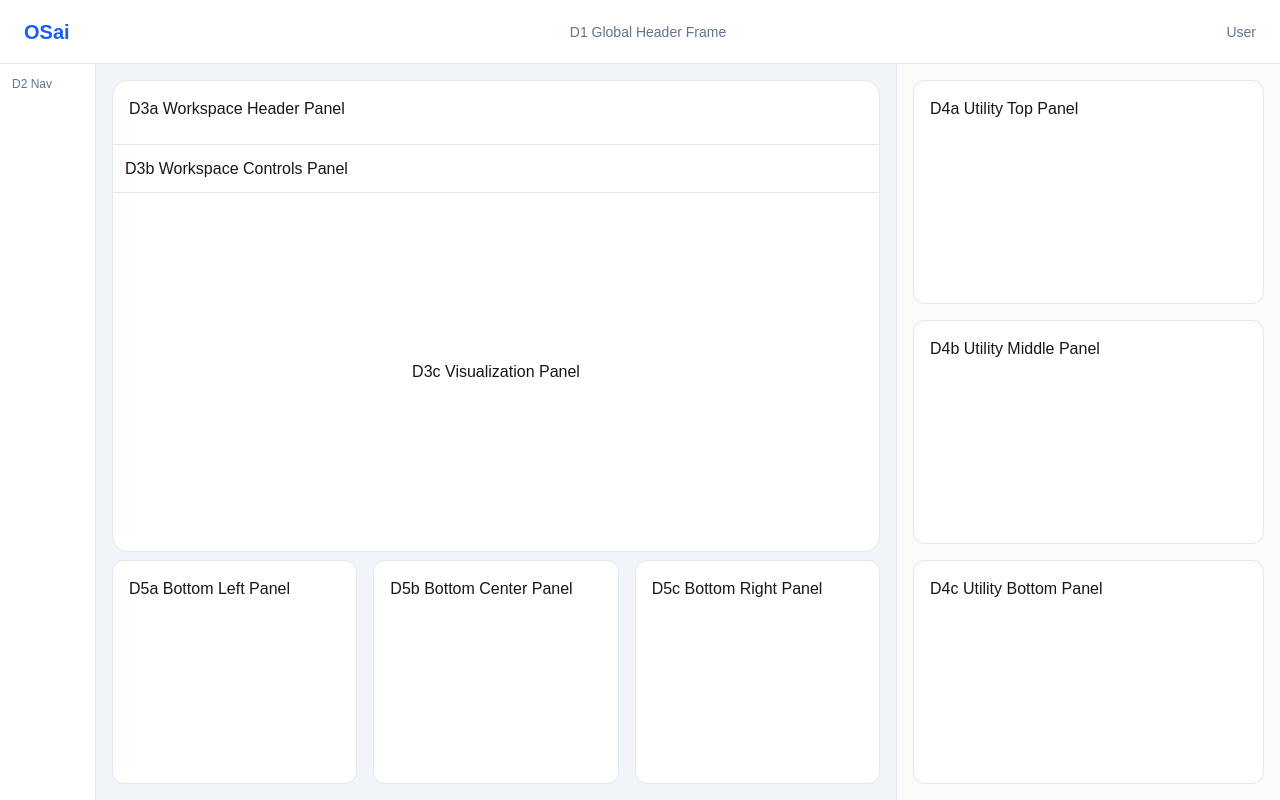
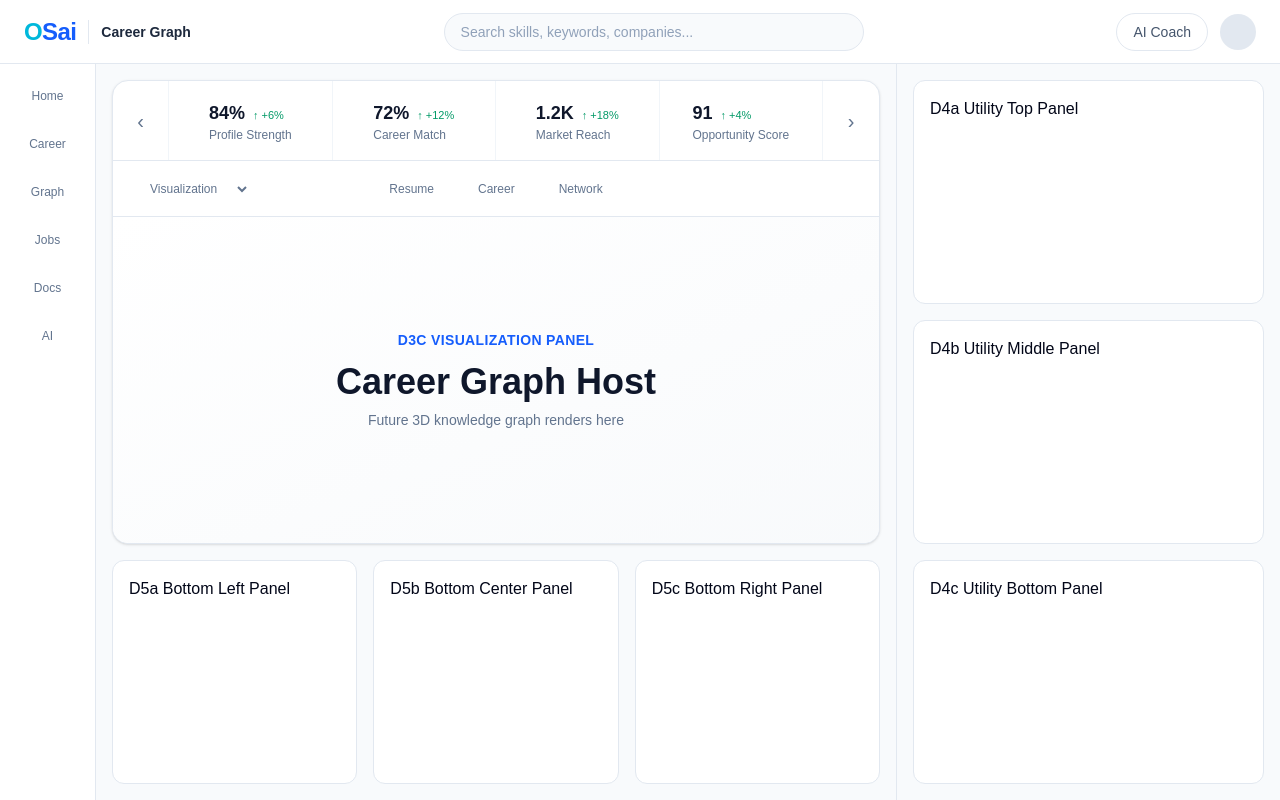
Before and after one commit to OrbitSystemsAi/career-pivot, a Next.js app: page / in a window 1280 px wide. Built offline with nearby package versions, Linux system fonts and the light colour scheme.

Commit message:
Refine workspace header and controls

```diff
--- a/core/shell/AppShell.tsx
+++ b/core/shell/AppShell.tsx
@@ -6,13 +6,13 @@ import D5BottomWorkspaceFrame from "./frames/D5BottomWorkspaceFrame";
 
 export default function AppShell() {
   return (
-    <div className="h-screen w-screen bg-slate-100">
+    <div className="h-screen w-screen overflow-hidden bg-slate-50 text-slate-950">
       <D1GlobalHeaderFrame />
 
       <div className="flex h-[calc(100vh-64px)]">
         <D2NavigationFrame />
 
-        <main className="flex flex-1 flex-col">
+        <main className="flex min-w-0 flex-1 flex-col gap-4 p-4">
           <D3WorkspaceFrame />
           <D5BottomWorkspaceFrame />
         </main>
--- a/core/shell/frames/D1GlobalHeaderFrame.tsx
+++ b/core/shell/frames/D1GlobalHeaderFrame.tsx
@@ -1,9 +1,25 @@
 export default function D1GlobalHeaderFrame() {
   return (
-    <header className="h-16 border-b border-slate-200 bg-white px-6 flex items-center justify-between">
-      <div className="font-semibold text-xl text-blue-600">OSai</div>
-      <div className="text-sm text-slate-500">D1 Global Header Frame</div>
-      <div className="text-sm text-slate-500">User</div>
+    <header className="flex h-16 items-center justify-between border-b border-slate-200 bg-white px-6">
+      <div className="flex items-center gap-3">
+        <div className="text-2xl font-bold tracking-tight">
+          <span className="text-cyan-500">O</span>
+          <span className="text-blue-600">Sai</span>
+        </div>
+        <div className="h-6 w-px bg-slate-200" />
+        <div className="text-sm font-semibold text-slate-800">Career Graph</div>
+      </div>
+
+      <div className="w-[420px] rounded-full border border-slate-200 bg-slate-50 px-4 py-2 text-sm text-slate-400">
+        Search skills, keywords, companies...
+      </div>
+
+      <div className="flex items-center gap-3 text-sm text-slate-600">
+        <button className="rounded-full border border-slate-200 px-4 py-2 font-medium">
+          AI Coach
+        </button>
+        <div className="h-9 w-9 rounded-full bg-slate-200" />
+      </div>
     </header>
   );
 }
--- a/core/shell/frames/D2NavigationFrame.tsx
+++ b/core/shell/frames/D2NavigationFrame.tsx
@@ -1,7 +1,18 @@
+const navItems = ["Home", "Career", "Graph", "Jobs", "Docs", "AI"];
+
 export default function D2NavigationFrame() {
   return (
-    <aside className="w-24 border-r border-slate-200 bg-white p-3">
-      <div className="text-xs text-slate-500">D2 Nav</div>
+    <aside className="w-24 shrink-0 border-r border-slate-200 bg-white p-3">
+      <nav className="flex flex-col gap-2">
+        {navItems.map((item) => (
+          <button
+            key={item}
+            className="rounded-xl px-2 py-3 text-xs font-medium text-slate-500 hover:bg-blue-50 hover:text-blue-600"
+          >
+            {item}
+          </button>
+        ))}
+      </nav>
     </aside>
   );
 }
--- a/core/shell/frames/D3WorkspaceFrame.tsx
+++ b/core/shell/frames/D3WorkspaceFrame.tsx
@@ -4,7 +4,7 @@ import D3VisualizationPanel from "../panels/D3VisualizationPanel";
 
 export default function D3WorkspaceFrame() {
   return (
-    <section className="m-4 mb-2 flex flex-1 flex-col rounded-2xl border border-slate-200 bg-white">
+    <section className="flex min-h-0 flex-1 flex-col overflow-hidden rounded-2xl border border-slate-200 bg-white shadow-sm">
       <D3WorkspaceHeaderPanel />
       <D3WorkspaceControlsPanel />
       <D3VisualizationPanel />
--- a/core/shell/frames/D4UtilityFrame.tsx
+++ b/core/shell/frames/D4UtilityFrame.tsx
@@ -4,7 +4,7 @@ import D4UtilityBottomPanel from "../panels/D4UtilityBottomPanel";
 
 export default function D4UtilityFrame() {
   return (
-    <aside className="w-96 border-l border-slate-200 bg-slate-50 p-4 flex flex-col gap-4">
+    <aside className="flex w-96 shrink-0 flex-col gap-4 border-l border-slate-200 bg-slate-50 p-4">
       <D4UtilityTopPanel />
       <D4UtilityMiddlePanel />
       <D4UtilityBottomPanel />
--- a/core/shell/frames/D5BottomWorkspaceFrame.tsx
+++ b/core/shell/frames/D5BottomWorkspaceFrame.tsx
@@ -4,7 +4,7 @@ import D5BottomRightPanel from "../panels/D5BottomRightPanel";
 
 export default function D5BottomWorkspaceFrame() {
   return (
-    <section className="mx-4 mb-4 grid h-56 grid-cols-3 gap-4">
+    <section className="grid h-56 shrink-0 grid-cols-3 gap-4">
       <D5BottomLeftPanel />
       <D5BottomCenterPanel />
       <D5BottomRightPanel />
--- a/core/shell/panels/D3VisualizationPanel.tsx
+++ b/core/shell/panels/D3VisualizationPanel.tsx
@@ -1,7 +1,17 @@
 export default function D3VisualizationPanel() {
   return (
-    <div className="flex flex-1 items-center justify-center">
-      D3c Visualization Panel
+    <div className="flex flex-1 items-center justify-center bg-gradient-to-br from-white to-slate-50">
+      <div className="text-center">
+        <div className="text-sm font-semibold uppercase tracking-wide text-blue-600">
+          D3c Visualization Panel
+        </div>
+        <div className="mt-3 text-4xl font-bold text-slate-900">
+          Career Graph Host
+        </div>
+        <div className="mt-2 text-sm text-slate-500">
+          Future 3D knowledge graph renders here
+        </div>
+      </div>
     </div>
   );
 }
--- a/core/shell/panels/D3WorkspaceControlsPanel.tsx
+++ b/core/shell/panels/D3WorkspaceControlsPanel.tsx
@@ -1,7 +1,34 @@
+const views = ["Resume", "Career", "Network"];
+
+const viewTypes = [
+  "Visualization",
+  "Graph",
+];
+
 export default function D3WorkspaceControlsPanel() {
   return (
-    <div className="h-12 border-b border-slate-200 p-3">
-      D3b Workspace Controls Panel
+    <div className="relative flex h-14 items-center justify-center border-b border-slate-200">
+
+      <select className="absolute left-4 rounded-xl border border-transparent bg-white px-4 py-3 text-xs font-medium text-slate-500 hover:border-slate-200 hover:bg-blue-50 hover:text-blue-600 focus:border-transparent focus:bg-white focus:outline-none">
+        {viewTypes.map((type) => (
+          <option key={type}>
+            {type}
+          </option>
+        ))}
+      </select>
+
+
+      <div className="flex items-center justify-center gap-3">
+        {views.map((view) => (
+          <button
+            key={view}
+            className="rounded-xl px-4 py-3 text-xs font-medium text-slate-500 hover:bg-blue-50 hover:text-blue-600"
+          >
+            {view}
+          </button>
+        ))}
+      </div>
+
     </div>
   );
 }
--- a/core/shell/panels/D3WorkspaceHeaderPanel.tsx
+++ b/core/shell/panels/D3WorkspaceHeaderPanel.tsx
@@ -1,7 +1,80 @@
+"use client";
+
+import { useState } from "react";
+
+const metricGroups = [
+  [
+    { label: "Profile Strength", value: "84%", delta: "↑ +6%" },
+    { label: "Career Match", value: "72%", delta: "↑ +12%" },
+    { label: "Market Reach", value: "1.2K", delta: "↑ +18%" },
+    { label: "Opportunity Score", value: "91", delta: "↑ +4%" },
+  ],
+  [
+    { label: "Experience", value: "22 yrs", delta: "—" },
+    { label: "Skills Matched", value: "48", delta: "↑ +5" },
+    { label: "Missing Skills", value: "7", delta: "↓ -3" },
+    { label: "Achievement Score", value: "82%", delta: "↑ +8%" },
+  ],
+  [
+    { label: "Views", value: "1.2K", delta: "↑ +22%" },
+    { label: "Connections", value: "438", delta: "↑ +14%" },
+    { label: "Recruiter Matches", value: "37", delta: "↑ +8" },
+    { label: "Offers", value: "3", delta: "↑ +1" },
+  ],
+];
+
 export default function D3WorkspaceHeaderPanel() {
+  const [activeGroup, setActiveGroup] = useState(0);
+
+  function rotateLeft() {
+    setActiveGroup((current) =>
+      current === 0 ? metricGroups.length - 1 : current - 1
+    );
+  }
+
+  function rotateRight() {
+    setActiveGroup((current) =>
+      current === metricGroups.length - 1 ? 0 : current + 1
+    );
+  }
+
+  const metrics = metricGroups[activeGroup];
+
   return (
-    <div className="h-16 border-b border-slate-200 p-4">
-      D3a Workspace Header Panel
+    <div className="grid h-20 grid-cols-[56px_1fr_1fr_1fr_1fr_56px] border-b border-slate-200">
+      <button
+        onClick={rotateLeft}
+        className="flex items-center justify-center border-r border-slate-100 text-xl font-medium text-slate-500 hover:bg-blue-50 hover:text-blue-600"
+      >
+        ‹
+      </button>
+
+      {metrics.map((metric) => (
+        <div
+          key={metric.label}
+          className="flex items-center justify-center border-r border-slate-100 hover:bg-blue-50"
+        >
+          <div>
+            <div className="flex items-baseline gap-2">
+              <div className="text-lg font-bold text-slate-900">
+                {metric.value}
+              </div>
+              <div className="text-[11px] font-medium text-emerald-600">
+                {metric.delta}
+              </div>
+            </div>
+
+            <div className="text-xs text-slate-500">{metric.label}</div>
+          </div>
+        </div>
+      ))}
+
+      <button
+        onClick={rotateRight}
+        className="flex items-center justify-center text-xl font-medium text-slate-500 hover:bg-blue-50 hover:text-blue-600"
+      >
+        ›
+      </button>
     </div>
   );
 }
```
